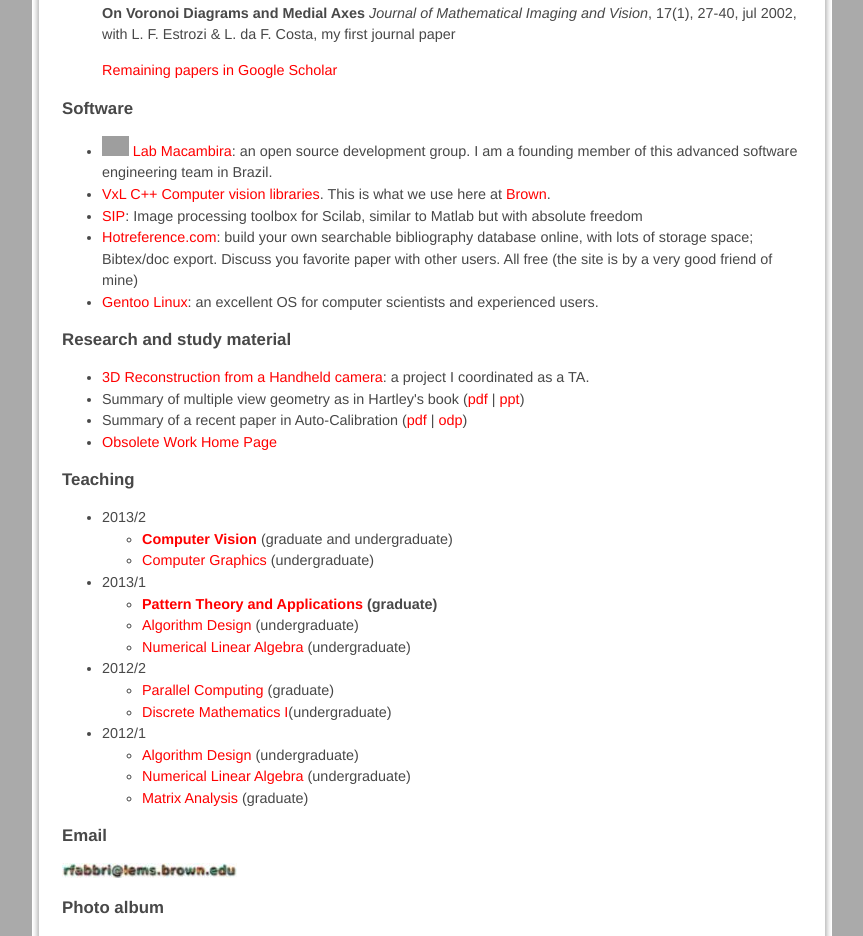
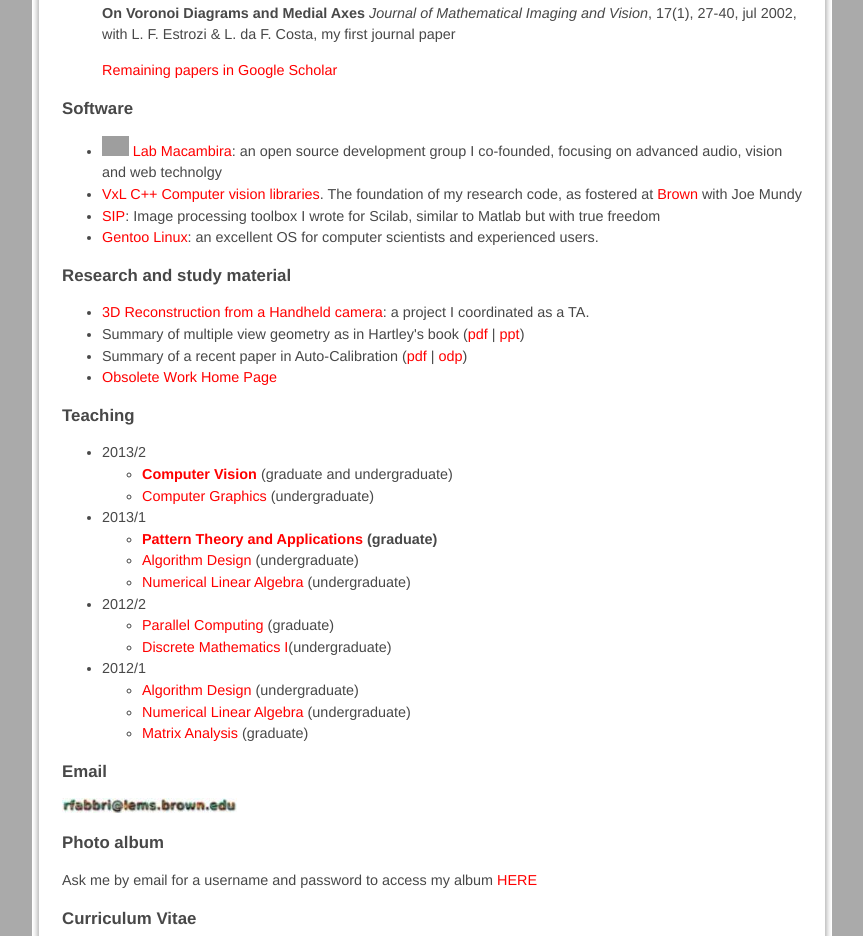
Before and after one commit to rfabbri/rfabbri.github.io, a plain HTML site: page index.html in a window 1280 px wide. Shown: the part 2433-3369 px from the top of the page, without its empty margins (208-1071 px from the left). Drawn offline with Linux system fonts and the light colour scheme; grey boxes are pictures that could not be loaded.

Commit message:
more software

```diff
--- a/index.html
+++ b/index.html
@@ -243,18 +243,18 @@ Calibration</b>, <i> CVPR 2010</i>, with B. Kimia. The practical basis of the 3D
  <img src="http://wiki.nosdigitais.teia.org.br/images/f/fb/Logo-icon-x35.png"
  alt="Lab Macambira dev team" height="20"/> <a
  href="http://wiki.nosdigitais.teia.org.br/Lab_Macambira">Lab Macambira</a>: an open
- source development group. I am a founding member of this advanced software
- engineering team in Brazil.
+ source development group I co-founded, focusing on advanced audio, vision and web technolgy
  </li>
  <li><a href="http://vxl.sourceforge.net">
  VxL C++ Computer vision
- libraries</a>.  This is what we use here at <a href="http://www.brown.edu">Brown</a>.
+ libraries</a>.  The foundation of my research code, as fostered at
+<a href="http://www.brown.edu">Brown</a> with Joe Mundy
 
- <li><a href="http://siptoolbox.sourceforge.net">SIP</a>: Image processing toolbox for Scilab, similar to Matlab but with absolute freedom</li>
- <li><a href="http://www.hotreference.com">Hotreference.com</a>: build your own
- searchable bibliography database online, with lots of storage space; Bibtex/doc
- export. Discuss you favorite paper with other users. All free (the site is by a
- very good friend of mine)</li>
+ <li><a href="http://siptoolbox.sourceforge.net">SIP</a>: Image processing toolbox I wrote for Scilab, similar to Matlab but with true freedom</li>
+<!-- <li><a href="http://www.hotreference.com">Hotreference.com</a>: build your own-->
+<!-- searchable bibliography database online, with lots of storage space; Bibtex/doc-->
+<!-- export. Discuss you favorite paper with other users. All free (the site is by a-->
+<!-- very good friend of mine)</li>-->
  <li><a href="http://www.gentoo.org">Gentoo Linux</a>:
  an excellent OS for computer scientists and experienced users.
  </li>
```
